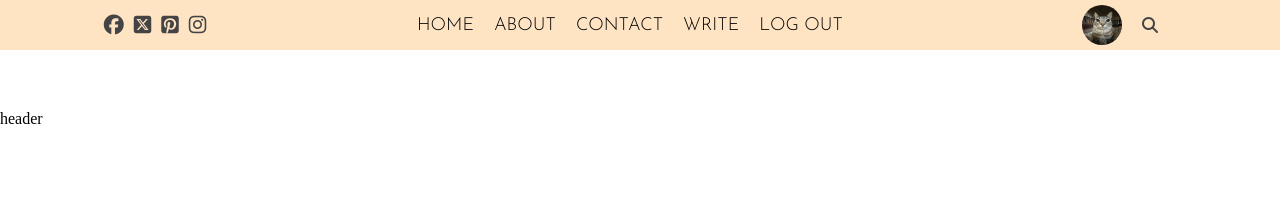
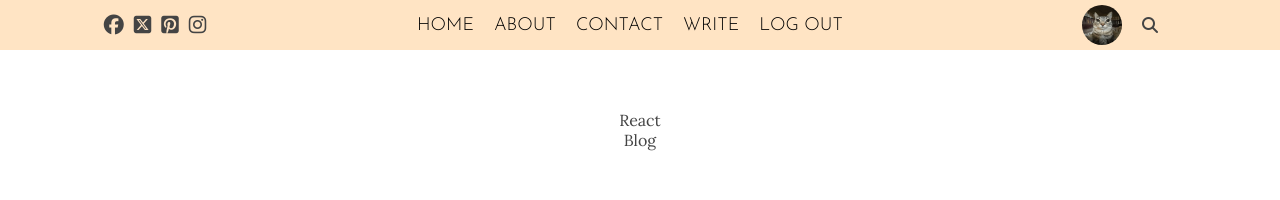
Before and after one commit to vyom10445/blog-website, a React (Vite) app: page / in a window 1280 px wide. Shown: the top 200 px of the page. Built offline with nearby package versions, Linux system fonts and the light colour scheme.

Commit message:
commit for changes

```diff
--- a/src/components/header/Header.jsx
+++ b/src/components/header/Header.jsx
@@ -1,5 +1,12 @@
 import "./header.css";
 
 export default function Header() {
-  return <div className="header">header</div>;
+  return (
+    <div className="header">
+      <div className="headerTitle">
+        <div className="headerTitleSM">React</div>
+        <div className="headerTitleLG">Blog</div>
+      </div>
+    </div>
+  );
 }
```
